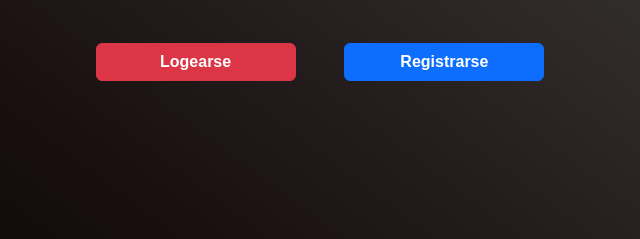
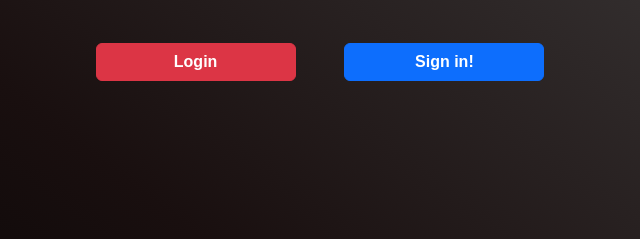
Before and after one commit to Antonio-martine/PracticaGIT, a plain HTML site: page index.html in a window 1280 px wide. Shown: the part 337-576 px from the top of the page, 320-960 px from the left. Drawn offline with nearby package versions, Linux system fonts and the light colour scheme.

Commit message:
Version 4 - Modificacion(3)/index.html

```diff
--- a/index.html
+++ b/index.html
@@ -17,8 +17,8 @@
                 <img src="img/github.png" alt="404ImagenGIT">
             </div>
             <br />
-            <a href="continuar.html" type="button" class="btn btn-danger">Logearse</a>
-            <a href="login.html" type="button" class="btn btn-primary">Registrarse</a>
+            <a href="continuar.html" type="button" class="btn btn-danger">Login</a>
+            <a href="login.html" type="button" class="btn btn-primary">Sign in!</a>
         </center>
         </div>
     </div>
```
